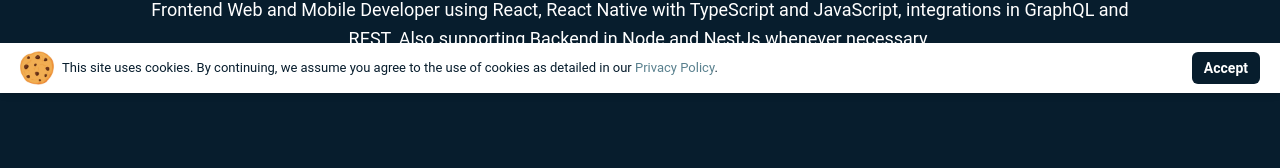
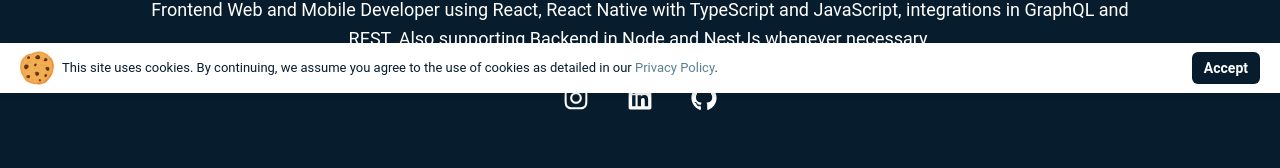
Before and after one commit to DionataBergmann/Portfolio, a Next.js app: page / in a window 1280 px wide. Shown: the part 707-875 px from the top of the page. Built offline with nearby package versions, Linux system fonts and the light colour scheme.

Commit message:
:construction: Add social media links

```diff
--- a/src/components/About/index.tsx
+++ b/src/components/About/index.tsx
@@ -1,4 +1,4 @@
-import { Box, Button, Flex, Text, useBreakpointValue } from "@chakra-ui/react";
+import { Box, Button, Flex, HStack, IconButton, Link, Text, useBreakpointValue } from "@chakra-ui/react";
 import Image from 'next/image';
 import iosLogo from '../../../public/ios.png';
 import androidLogo from '../../../public/android.png';
@@ -6,10 +6,11 @@ import windowsLogo from '../../../public/windows.png';
 import personalPicture from '../../../public/personalPicture2.png';
 import { useRouter } from 'next/router';
 import { useTranslation } from "react-i18next";
+import { FaGithub, FaInstagram, FaLinkedin } from "react-icons/fa";
 
 const About = () => {
   const router = useRouter();
-  const isMobile = useBreakpointValue({ base: true, sm: false, md: false });
+  const isMobile = useBreakpointValue({ base: true, sm: true, md: false });
 
   const { t } = useTranslation();
 
@@ -85,6 +86,39 @@ const About = () => {
       <Text fontSize="lg" color="white" textAlign={["justify", "center"]} w={{ base: "90%", md: "80%" }} lineHeight={1.6}>
         {t("description")}
       </Text>
+
+      <HStack spacing={6} mt={isMobile ? 2 : 6}>
+        <Link href="https://www.instagram.com/dionatabergmann/" isExternal>
+          <IconButton
+            aria-label="Instagram"
+            icon={<FaInstagram />}
+            variant="ghost"
+            color="white"
+            _hover={{ color: 'gray.400', transform: 'scale(1.2)' }}
+            fontSize="26px"
+          />
+        </Link>
+        <Link href="https://www.linkedin.com/in/dionat%C3%A3-bergmann-a98387208/" isExternal>
+          <IconButton
+            aria-label="LinkedIn"
+            icon={<FaLinkedin />}
+            variant="ghost"
+            color="white"
+            _hover={{ color: 'gray.400', transform: 'scale(1.2)' }}
+            fontSize="26px"
+          />
+        </Link>
+        <Link href="https://github.com/DionataBergmann" isExternal>
+          <IconButton
+            aria-label="GitHub"
+            icon={<FaGithub />}
+            variant="ghost"
+            color="white"
+            _hover={{ color: 'gray.400', transform: 'scale(1.2)' }}
+            fontSize="26px"
+          />
+        </Link>
+      </HStack>
     </Flex >
   );
 };
```
